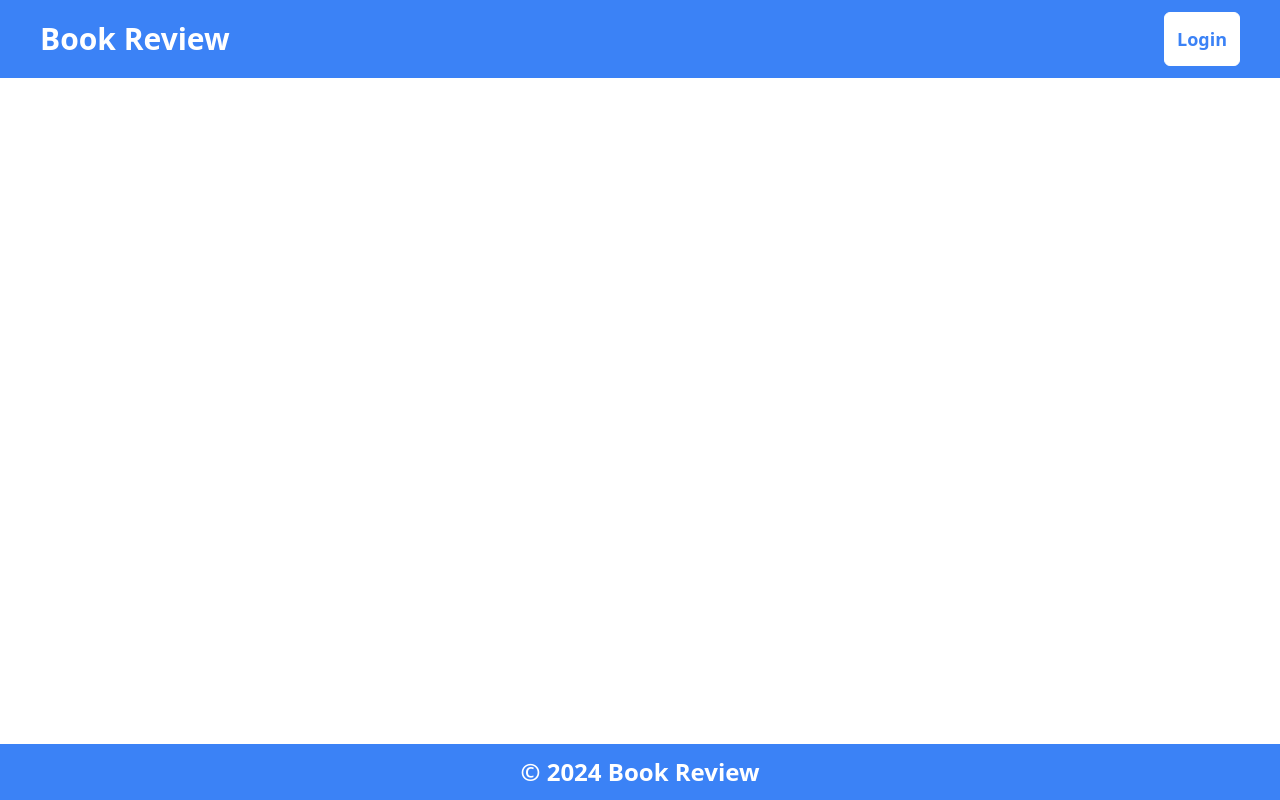
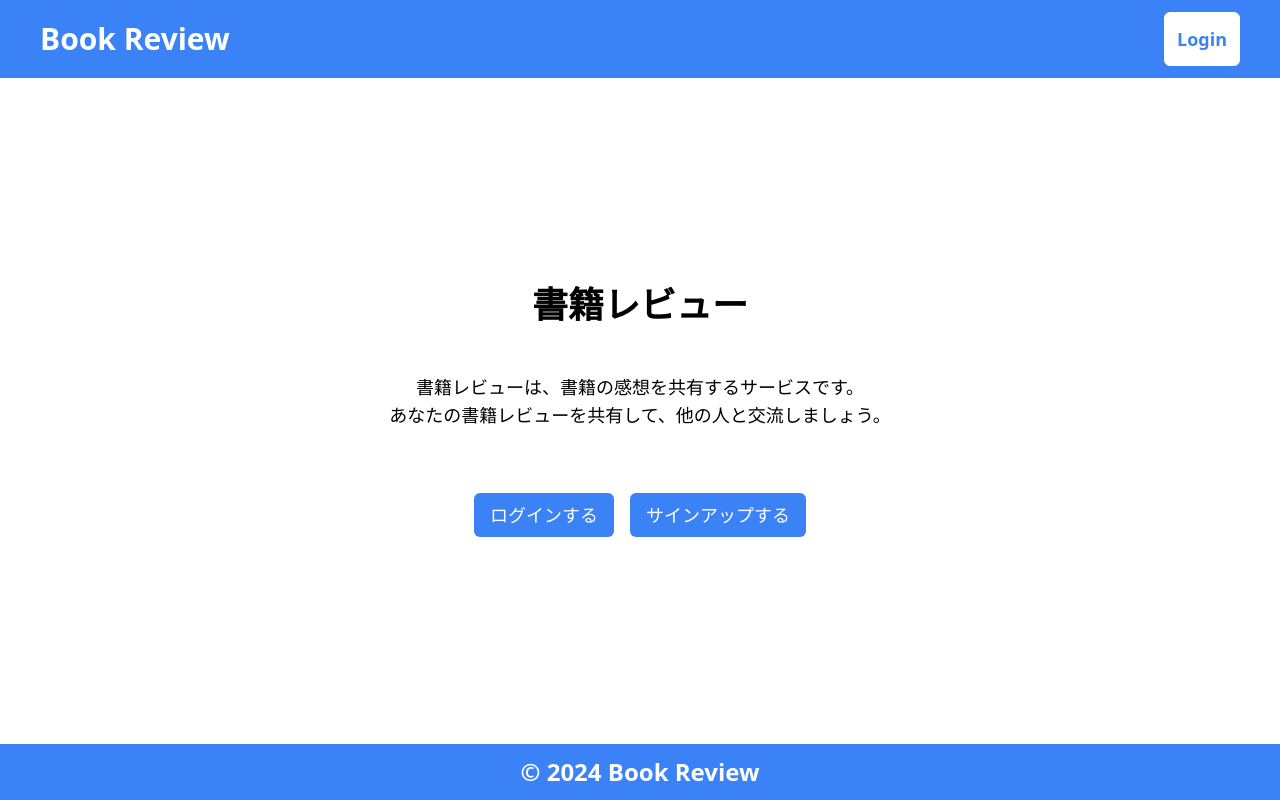
Before and after one commit to Yamaguchi-Katsuya/book-review, a React (Vite) app: page / in a window 1280 px wide. Built offline with nearby package versions, Linux system fonts and the light colour scheme.

Commit message:
feat: Homeコンポーネント追加

```diff
--- a/src/pages/Home.tsx
+++ b/src/pages/Home.tsx
@@ -1,29 +1,45 @@
-import { AuthContext } from '@/providers/AuthProvider';
+import { useNavigate } from 'react-router-dom';
 import { useContext } from 'react';
-import { useCookies } from 'react-cookie';
-import { useNavigate } from 'react-router-dom';
+import { AuthContext } from '../providers/AuthProvider';
 
 function Home() {
-  const { user } = useContext(AuthContext);
-  const navigate = useNavigate();
-  const [, , removeCookie] = useCookies();
-
-  const handleLogout = () => {
-    removeCookie('token');
-    navigate('/login');
-  };
+  const push = useNavigate();
+  const { userAuth } = useContext(AuthContext);
 
   return (
     <>
-      <h1>Home</h1>
-      <p>{user.name}</p>
-      <img src={user.iconUrl} alt="icon" />
-      <button
-        onClick={handleLogout}
-        className="bg-blue-500 text-white p-2 rounded-md w-full text-2xl font-bold"
-      >
-        ログアウト
-      </button>
+      <div className="flex flex-col items-center justify-center gap-2 md:gap-4 lg:gap-8">
+        <h2 className="text-2xl md:text-3xl lg:text-4xl font-bold text-center">
+          書籍レビュー
+        </h2>
+        <p className="text-lg mt-4 text-center">
+          書籍レビューは、書籍の感想を共有するサービスです。<br />
+          あなたの書籍レビューを共有して、他の人と交流しましょう。
+        </p>
+        {userAuth ? (
+          <button
+            onClick={() => push('/reviews')}
+            className="bg-blue-500 text-white px-4 py-2 rounded-md text-sm md:text-md lg:text-lg hover:bg-white hover:text-blue-500 hover:border hover:border-blue-500 transition-colors duration-300"
+          >
+            みんなのレビューを見に行く
+          </button>
+        ) : (
+          <section className="mt-8 flex gap-4">
+            <button
+              onClick={() => push('/login')}
+              className="bg-blue-500 text-white px-4 py-2 rounded-md text-sm md:text-md lg:text-lg hover:bg-white hover:text-blue-500 hover:border hover:border-blue-500 transition-colors duration-300"
+            >
+              ログインする
+            </button>
+            <button
+              onClick={() => push('/signup')}
+              className="bg-blue-500 text-white px-4 py-2 rounded-md text-sm md:text-md lg:text-lg hover:bg-white hover:text-blue-500 hover:border hover:border-blue-500 transition-colors duration-300"
+            >
+              サインアップする
+            </button>
+          </section>
+        )}
+      </div>
     </>
   );
 }
--- a/src/routes/Router.tsx
+++ b/src/routes/Router.tsx
@@ -6,6 +6,7 @@ import { AuthProvider, AuthContext } from '@/providers/AuthProvider';
 import { useContext } from 'react';
 import BaseLayout from '@/components/BaseLayout';
 import BookPublicReviewList from '@/pages/bookReview/BookPublicReviewList';
+import Home from '@/pages/Home';
 
 const AppRoutes = () => {
   const { userAuth } = useContext(AuthContext);
@@ -13,13 +14,13 @@ const AppRoutes = () => {
   return (
     <Routes>
       <Route path="/" element={<BaseLayout />}>
+        <Route path="/" element={<Home />} />
         {userAuth ? (
           <>
-            <Route path="/" element={<BookPublicReviewList />} />
-            <Route path="/book-review" element={<BookPublicReviewList />} />
+            <Route path="/reviews" element={<BookPublicReviewList />} />
             {/* ログインしている場合はログインページやサインアップページにアクセスできないようにする */}
-            <Route path="/login" element={<Navigate to="/" replace />} />
-            <Route path="/signup" element={<Navigate to="/" replace />} />
+            <Route path="/login" element={<Navigate to="/reviews" replace />} />
+            <Route path="/signup" element={<Navigate to="/reviews" replace />} />
             <Route path="*" element={<NotFound />} />
           </>
         ) : (
```
